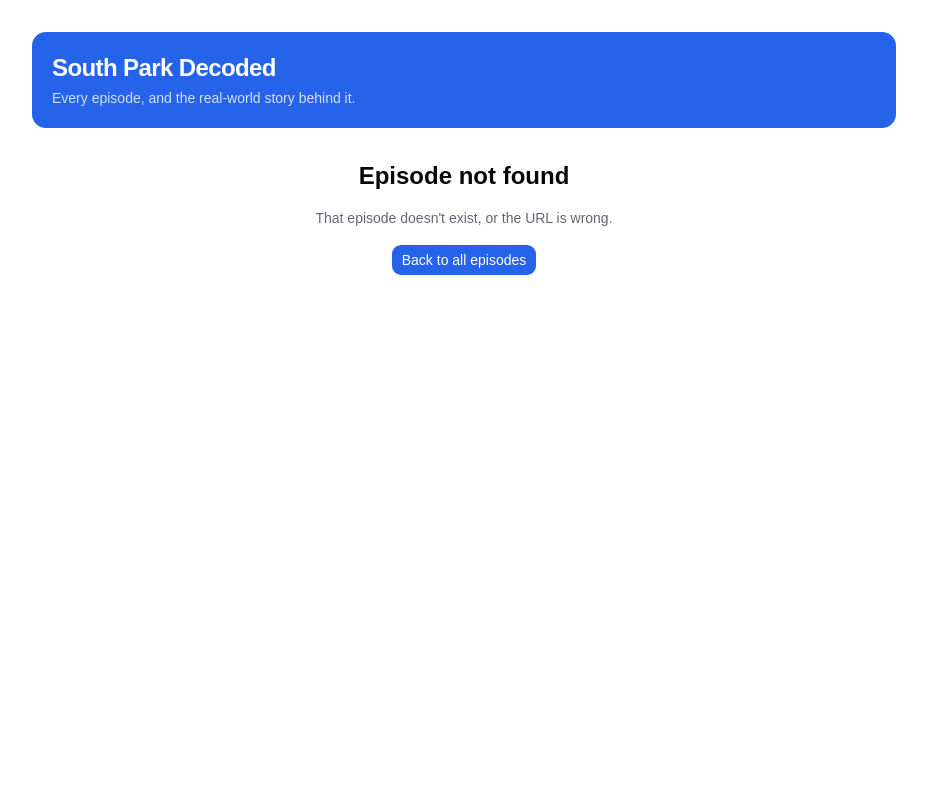
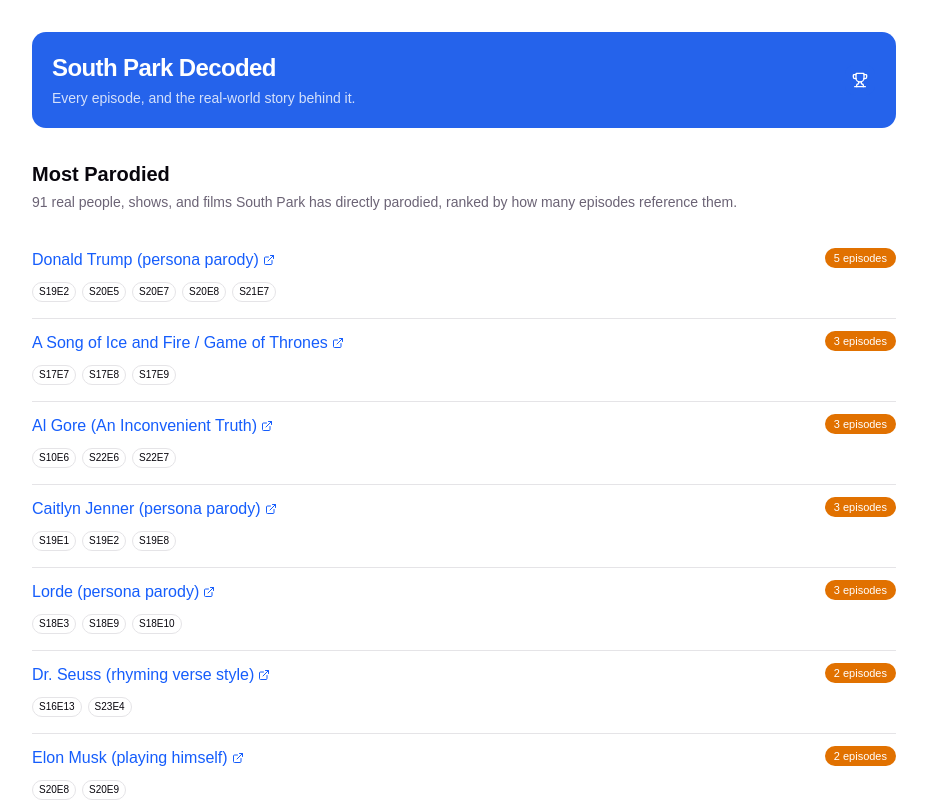
Before and after one commit to fhthx/southpark-decoded, a React (Vite) app: page /parodies in a window 1280 px wide. Before the commit this address had no page. Shown: the top 801 px of the page, without its empty margins (176-1103 px from the left). Built offline with nearby package versions, Linux system fonts and the light colour scheme; no server answers.

Commit message:
Add Sarah Jessica Parker parody to Scrotie McBoogerballs; add Most Parodied leaderboard page

```diff
--- a/src/components/AppLayout.jsx
+++ b/src/components/AppLayout.jsx
@@ -1,7 +1,9 @@
 import { useState } from 'react'
+import { Trophy } from 'lucide-react'
 import { Link, Outlet, useRouteLoaderData } from 'react-router'
 import OptionsPopover from '@/components/OptionsPopover'
 import CharacterHatDecoration from '@/components/CharacterHatDecoration'
+import { Button } from '@/components/ui/button'
 import { useTheme } from '@/hooks/use-theme'
 import { cn } from '@/lib/utils'
 
@@ -50,6 +52,19 @@
               Every episode, and the real-world story behind it.
             </p>
           </div>
+          <div className="flex items-center gap-1">
+            <Button
+              asChild
+              variant={isKenny ? 'ghost' : 'default'}
+              size="icon"
+              aria-label="Most Parodied"
+              title="Most Parodied"
+              style={isKenny ? { backgroundColor: '#e8b892', color: 'var(--character-secondary)' } : undefined}
+            >
+              <Link to="/parodies">
+                <Trophy />
+              </Link>
+            </Button>
             {episodes && (
               <OptionsPopover
                 episodes={episodes}
@@ -64,6 +79,7 @@
               />
             )}
           </div>
+        </div>
       </header>
 
       <Outlet context={{ search, season, decodedOnly, parodiedOnly }} />
--- a/src/data/explanations.js
+++ b/src/data/explanations.js
@@ -470,8 +470,12 @@
   // The Tale of Scrotie McBoogerballs (S14E2)
   197: {
     summary:
-      "Unimpressed that The Catcher in the Rye isn't as scandalous as its reputation suggests, the boys write their own deliberately vile prank novel - only to watch adults, critics, and ideologues of every stripe insist it's secretly a profound allegory for whatever they already believe. It's a sharp satire of pop-culture over-analysis and the impulse to find hidden meaning in works that were never trying to say anything, built around a direct engagement with The Catcher in the Rye's own real, controversial legacy, including its link to the assassination of John Lennon and the attempt on Ronald Reagan's life.",
-    parodyOf: [{ name: 'The Catcher in the Rye (J.D. Salinger novel)', url: 'https://en.wikipedia.org/wiki/The_Catcher_in_the_Rye' }],
+      "Unimpressed that The Catcher in the Rye isn't as scandalous as its reputation suggests, the boys write their own deliberately vile prank novel - only to watch adults, critics, and ideologues of every stripe insist it's secretly a profound allegory for whatever they already believe. It's a sharp satire of pop-culture over-analysis and the impulse to find hidden meaning in works that were never trying to say anything, built around a direct engagement with The Catcher in the Rye's own real, controversial legacy, including its link to the assassination of John Lennon and the attempt on Ronald Reagan's life.\n\nThe boys pad the book out with 465 mentions of Sarah Jessica Parker's looks, dubbing her a 'transvestite donkey witch' purely because insulting her makes readers vomit - and Matthew Broderick gets ambushed about it in a mock Oscars interview while his wife stands right behind him[1].",
+    sources: [{ label: 'AV Club: South Park - The Tale of Scrotie McBoogerballs', url: 'https://www.avclub.com/south-park-the-tale-of-scrotie-mcboogerballs-1798164587' }],
+    parodyOf: [
+      { name: 'The Catcher in the Rye (J.D. Salinger novel)', url: 'https://en.wikipedia.org/wiki/The_Catcher_in_the_Rye' },
+      { name: 'Sarah Jessica Parker (persona parody)', url: 'https://en.wikipedia.org/wiki/Sarah_Jessica_Parker' },
+    ],
   },
   // Medicinal Fried Chicken (S14E3)
   198: {
--- /dev/null
+++ b/src/lib/parody-stats.js
@@ -0,0 +1,33 @@
+import { explanations } from '@/data/explanations'
+
+// Aggregates every `parodyOf` entry across explanations.js into a single
+// leaderboard, keyed by URL (so the same target named slightly differently
+// across episodes still collapses into one row). Sorted by how many
+// episodes reference it, then alphabetically.
+export function getParodyLeaderboard() {
+  const byUrl = new Map()
+
+  for (const [episodeId, entry] of Object.entries(explanations)) {
+    if (!entry.parodyOf?.length) continue
+
+    for (const target of entry.parodyOf) {
+      const existing = byUrl.get(target.url)
+      if (existing) {
+        existing.episodeIds.push(Number(episodeId))
+      } else {
+        byUrl.set(target.url, {
+          name: target.name,
+          url: target.url,
+          episodeIds: [Number(episodeId)],
+        })
+      }
+    }
+  }
+
+  return [...byUrl.values()].sort((a, b) => {
+    if (b.episodeIds.length !== a.episodeIds.length) {
+      return b.episodeIds.length - a.episodeIds.length
+    }
+    return a.name.localeCompare(b.name)
+  })
+}
--- a/src/router.jsx
+++ b/src/router.jsx
@@ -4,7 +4,9 @@
 import EpisodeDrawer from '@/routes/EpisodeDrawer'
 import EpisodeNotFoundDrawer from '@/routes/EpisodeNotFoundDrawer'
 import NotFoundPage from '@/routes/NotFoundPage'
+import ParodyLeaderboardPage from '@/routes/ParodyLeaderboardPage'
 import { getAllEpisodes, getEpisodeById } from '@/lib/episodes-api'
+import { getParodyLeaderboard } from '@/lib/parody-stats'
 
 export const router = createBrowserRouter([
   {
@@ -32,6 +34,11 @@
         ],
       },
       {
+        path: 'parodies',
+        element: <ParodyLeaderboardPage />,
+        loader: async () => ({ episodes: await getAllEpisodes(), leaderboard: getParodyLeaderboard() }),
+      },
+      {
         path: '*',
         element: <NotFoundPage />,
       },
--- /dev/null
+++ b/src/routes/ParodyLeaderboardPage.jsx
@@ -0,0 +1,60 @@
+import { ExternalLink } from 'lucide-react'
+import { Link, useLoaderData } from 'react-router'
+import { Badge } from '@/components/ui/badge'
+import { Separator } from '@/components/ui/separator'
+
+export default function ParodyLeaderboardPage() {
+  const { episodes, leaderboard } = useLoaderData()
+  const episodesById = new Map(episodes.map((episode) => [episode.id, episode]))
+
+  return (
+    <div className="space-y-6">
+      <div>
+        <h1 className="text-xl font-semibold">Most Parodied</h1>
+        <p className="mt-1 text-sm text-muted-foreground">
+          {leaderboard.length} real people, shows, and films South Park has directly parodied, ranked by how many
+          episodes reference them.
+        </p>
+      </div>
+
+      <div className="space-y-1">
+        {leaderboard.map((target, i) => (
+          <div key={target.url}>
+            {i > 0 && <Separator />}
+            <div className="flex flex-wrap items-start justify-between gap-x-4 gap-y-2 py-3">
+              <div className="min-w-0 flex-1">
+                <a
+                  href={target.url}
+                  target="_blank"
+                  rel="noreferrer"
+                  className="inline-flex items-center gap-1 font-medium text-blue-600 dark:text-blue-400"
+                >
+                  {target.name}
+                  <ExternalLink className="size-3 shrink-0" />
+                </a>
+                <div className="mt-1.5 flex flex-wrap gap-1.5">
+                  {target.episodeIds.map((episodeId) => {
+                    const episode = episodesById.get(episodeId)
+                    return (
+                      <Link key={episodeId} to={`/episodes/${episodeId}`}>
+                        <Badge
+                          variant="outline"
+                          className="h-5 cursor-pointer px-1.5 text-[10px] hover:bg-muted"
+                        >
+                          {episode ? `S${episode.season}E${episode.episode}` : `#${episodeId}`}
+                        </Badge>
+                      </Link>
+                    )
+                  })}
+                </div>
+              </div>
+              <Badge className="h-5 shrink-0 bg-amber-600 px-2 text-[11px] text-white dark:bg-amber-500">
+                {target.episodeIds.length} {target.episodeIds.length === 1 ? 'episode' : 'episodes'}
+              </Badge>
+            </div>
+          </div>
+        ))}
+      </div>
+    </div>
+  )
+}
```
Lines whose indentation alone changed are shown as unchanged.
